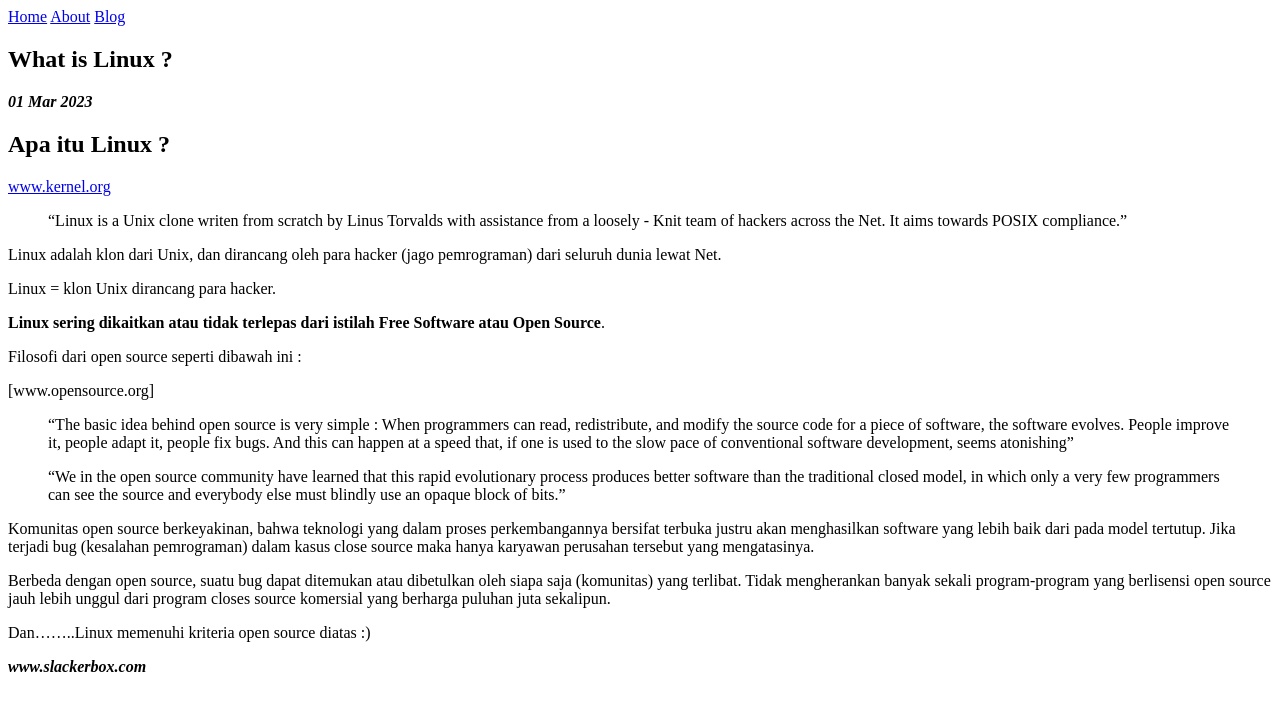
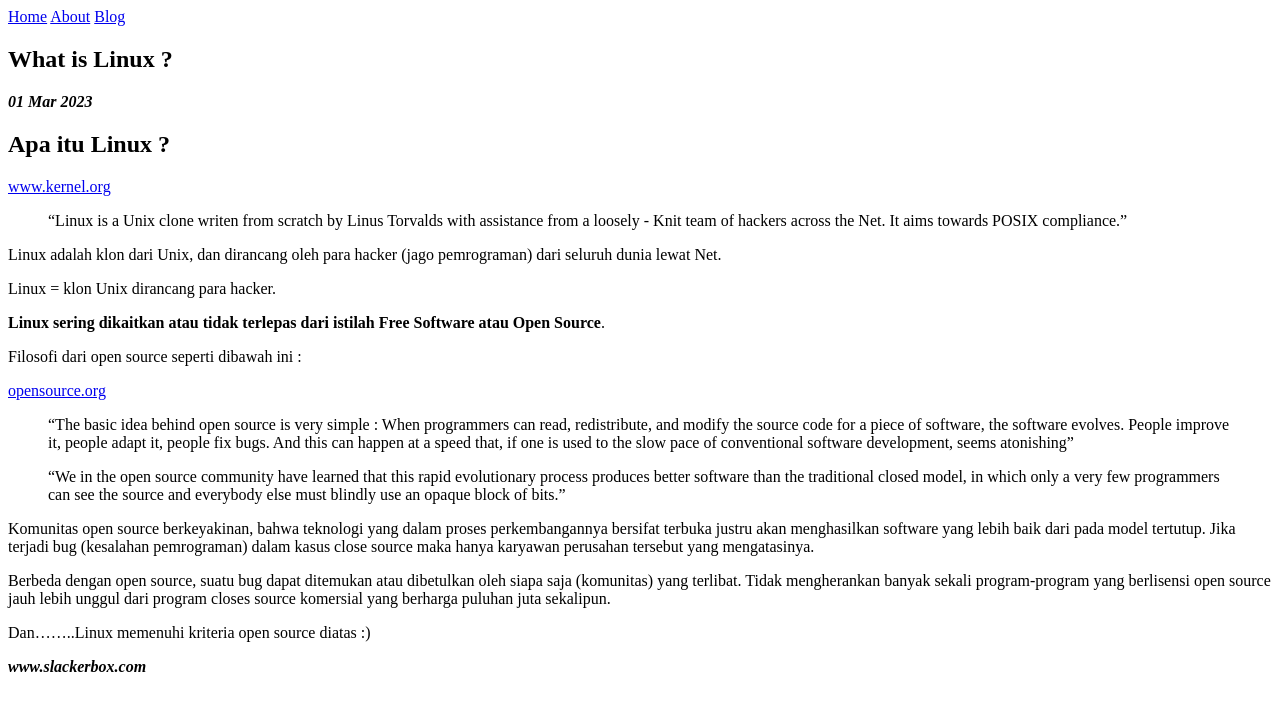
Before and after one commit to abdullahanon/abdullahanon.github.io, a Jekyll site: the page built from _posts/2023-03-01-whatislinux.md, in a window 1280 px wide. Shown: the top 711 px of the page. Built offline with Jekyll 4.4.1, drawn with Linux system fonts in a browser that asks for light colours.

Commit message:
edit content whatis linux

```diff
--- a/_posts/2023-03-01-whatislinux.md
+++ b/_posts/2023-03-01-whatislinux.md
@@ -17,7 +17,7 @@ Linux = klon Unix dirancang para hacker.
 
 Filosofi dari open source seperti dibawah ini :
 
-[www.opensource.org]
+[opensource.org](https://opensource.org)
 
 > "The basic idea behind open source is very simple : When programmers can read, redistribute, and modify the source code for a piece of software, the software evolves. People improve it, people adapt it, people fix bugs. And this can happen at a speed that, if one is used to the slow pace of conventional software development, seems atonishing"
 
```
Also changed, not shown: 1 other file.
